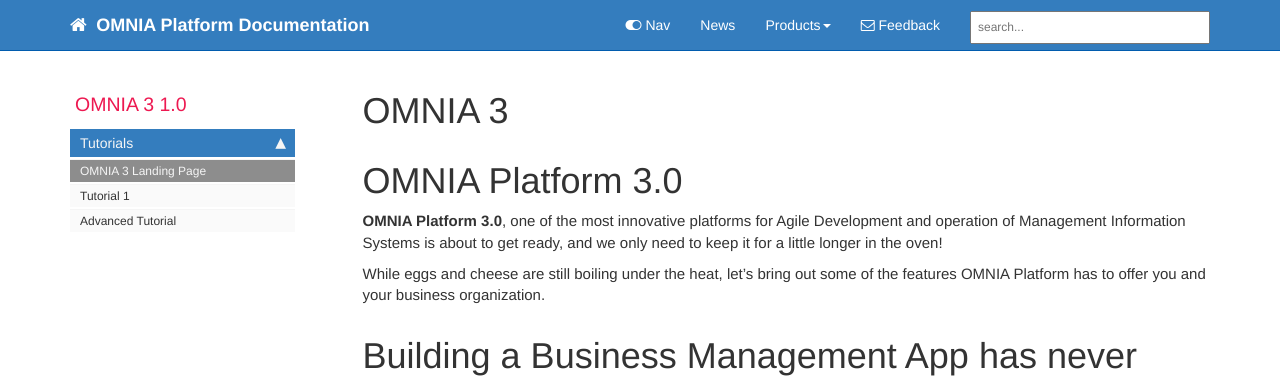
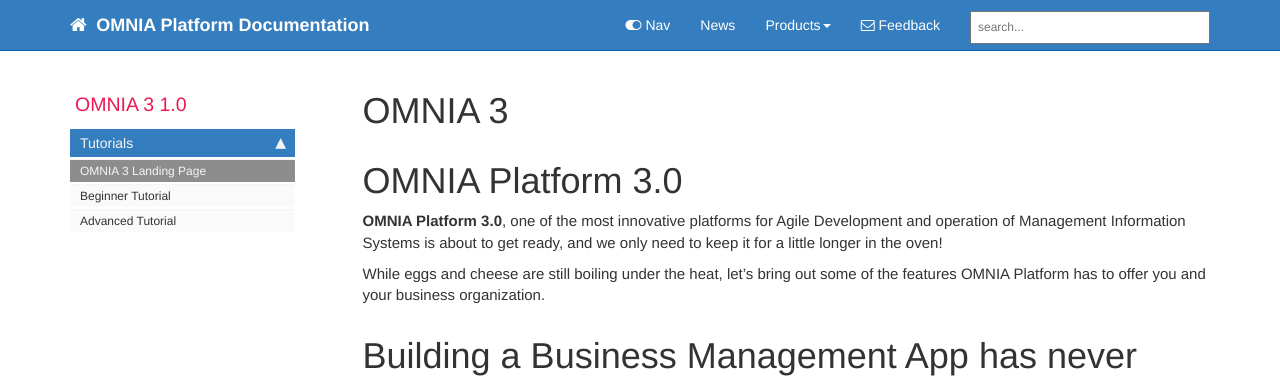
Before and after one commit to daniel8lopes/omnia3, a Jekyll site: the page built from docs/pages/omnia3/omnia3_landing_page.html, in a window 1280 px wide. Shown: the top 378 px of the page. Built offline with Jekyll 4.4.1, drawn with Linux system fonts in a browser that asks for light colours; nearby versions of some CDN libraries; comment, search, counter and statistics services are not loaded.

Commit message:
Update omnia3_sidebar.yml

```diff
--- a/docs/_data/sidebars/omnia3_sidebar.yml
+++ b/docs/_data/sidebars/omnia3_sidebar.yml
@@ -27,7 +27,7 @@ entries:
       url: /omnia3_landing_page.html
       output: web
 
-    - title: Tutorial 1
+    - title: Beginner Tutorial
       url: /omnia3_tutorial1.html
       output: web, pdf
 
```
